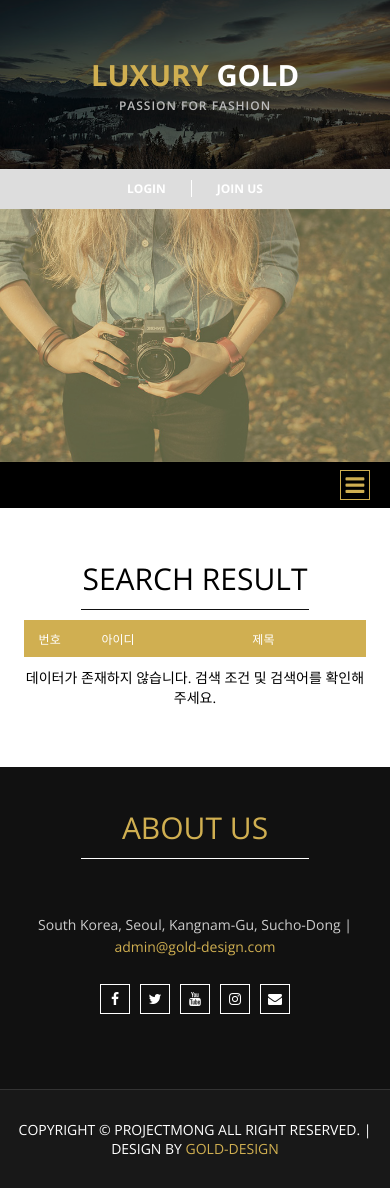
After one commit to cocoao/NA, a PHP site: page /gold/pages/qna/qna_search_result.php in a window 390 px wide. The commit adds this page. Run offline with PHP 8.4, Linux system fonts and the light colour scheme; data that the repository does not hold is empty.

Commit message:
2/29 모바일 버전 오류 수정 / Q&A 페이지 검색 기능 완료 / 메세지 전송 데이터베이스 연결 완료

```diff
--- a/gold/css/media.css
+++ b/gold/css/media.css
@@ -131,7 +131,8 @@
   .qnaBoxes .qnaSearchBtn{width: 14%;}
   .qnaBoxes .searchPaging>div.paging{justify-content: center;}
 
-  .qnaBoxes .writeBox p label,.qnaBoxes .writeBox p input,.qnaBoxes .writeBox p textarea,.qnaBoxes .writeBox button,.qnaBoxes .writeBox a{font-size: 12px;}
+  .qnaBoxes .writeBox p label,.qnaBoxes .writeBox p input,.qnaBoxes .writeBox p textarea,.qnaBoxes .writeBox button,.qnaBoxes .writeBox a,
+  .qnaBoxes .writeBox .qnaGuide span{font-size: 12px;}
 
   /* qna view page style */
   .qnaView .answerBox .ansInputForm textarea{font-size: 12px;}
@@ -186,7 +187,7 @@
   /* design page style */
   .designBoxes .designBox{width:50%;}
   .btns{flex-wrap: wrap; justify-content: space-between;}
-  .btns .commonBtn{margin: 0; margin-top: 5px; font-size: 12px;}
+  .btns .commonBtn{margin: 0; _margin-top: 5px; font-size: 12px; width: 49.5%;}
   .btns>a:nth-child(1){width: 49.5%;}
   .btns>a:nth-child(2){width: 49.5%;}
   .btns>a:nth-child(3){width: 100%; background: #d0af51; color: #fff;}
--- a/gold/css/qna.css
+++ b/gold/css/qna.css
@@ -31,7 +31,7 @@
 .qnaBoxes .writeBox{width: 80%; margin: 50px auto 0 ;}
 .qnaBoxes .writeBox .qnaGuide{width: 100%; height: auto; margin-bottom: 5px;}
 .qnaBoxes .writeBox .qnaGuide span{padding-right: 10px; border-right: 2px solid #d0af51; color: #d0af51; font-weight: 600;}
-.qnaBoxes .writeBox .qnaGuide span a{color: #d0af51; font-weight: 600;}
+.qnaBoxes .writeBox .qnaGuide span a{color: #d0af51; font-weight: 600;background: #fff; border: 0; padding: 0; float: none;}
 .qnaBoxes .writeBox .qnaGuide span:nth-child(2){padding-left: 10px; border-right:0px;}
 
 /* qna input box style */
--- a/gold/css/style.css
+++ b/gold/css/style.css
@@ -11,7 +11,7 @@ body{font-size:14px; font-family: 'Open Sans', sans-serif; }
 ol, ul{list-style: none;}
 a{text-decoration: none; color: #111;}
 img{display: block;}
-button, input, textarea{outline: 0; font-family: 'Open Sans'; -webkit-appearance:none; border-radius: 0;}
+button, input, textarea, select{outline: 0; font-family: 'Open Sans'; -webkit-appearance:none; border-radius: 0; background: #fff;}
 input::placeholder, textarea::placeholder{color: #d0af51;}
 input:focus, textarea:focus{background: #f8f8f8;}
 
--- /dev/null
+++ b/gold/pages/qna/qna_search_result.php
@@ -0,0 +1,119 @@
+<!DOCTYPE html>
+<html lang="en">
+<head>
+  <meta charset="UTF-8">
+  <meta name="viewport" content="width=device-width, initial-scale=1.0">
+  <title>Gold</title>
+  <!-- font awesome link -->
+  <link rel="stylesheet" href="https://cdnjs.cloudflare.com/ajax/libs/font-awesome/4.7.0/css/font-awesome.min.css">
+
+  <!-- main style css link -->
+  <link rel="stylesheet" href="/gold/css/style.css">
+
+  <!-- design form style css -->
+  <link rel="stylesheet" href="/gold/css/design_web_app.css">
+
+  <link rel="stylesheet" href="/gold/css/qna.css">
+
+  <!-- animation css link -->
+  <link rel="stylesheet" href="/gold/css/animation.css">
+
+  <!-- media query style css link -->
+  <link rel="stylesheet" href="/gold/css/media.css">
+
+  <!-- jQuery link -->
+  <script src="https://ajax.googleapis.com/ajax/libs/jquery/3.5.1/jquery.min.js"></script>
+  <script src="/gold/js/custom.js" defer></script>
+  <script src="/gold/js/web_design_page.js" defer></script>
+</head>
+
+<body>
+  <div class="wrap">
+    <?php include $_SERVER["DOCUMENT_ROOT"]."/gold/include/header.php" ?>
+    <section class="contents qna hasTitle">
+      <div class="center">
+        <!-- contact title style -->
+        <div class="title">
+          <h2>Search Result</h2>
+          <div class="subTit">
+            <span class="subLine"></span>
+            <a href="#" class="subLink">View More Details</a>
+          </div>
+        </div><!--contact end of common title -->
+        <div class="qnaBoxes deweBoxes">
+          <div class="qnaTable">
+            <ul class="qnaList">
+
+              <li class="qnaTitle clear">
+                <span class="qnaNum">번호</span>
+                <span class="qnaId">아이디</span>
+                <span class="qnaTit">제목</span>
+                <span class="qnaReg">등록일</span>
+                <span class="qnaHit">조회수</span>
+              </li>
+
+              <?php
+                $search_select=$_POST['searchSlect'];
+                $search_input=$_POST['qnaSearchInput'];
+
+                // echo $search_select, $search_input;
+
+                include $_SERVER['DOCUMENT_ROOT'].'/gold/php_process/connect/db_connect.php';
+                if($search_select=='qnaSearchID'){
+                  $sql = "select * from gold_qna where GOLD_QNA_id like '%$search_input%' order by GOLD_QNA_num desc";
+                } else {
+                  $sql = "select * from gold_qna where GOLD_QNA_tit like '%$search_input%' order by GOLD_QNA_num desc";
+                }
+                $search_result=mysqli_query($dbConn, $sql);
+                $search_result_num=mysqli_num_rows($search_result);
+
+                if(!$search_result_num){
+                  echo '<li style="padding:10px 0; width:100%; text-align:center;">데이터가 존재하지 않습니다. 검색 조건 및 검색어를 확인해주세요.</li>';
+                } else {
+                  while($search_select_row=mysqli_fetch_array($search_result)){
+                    $result_num=$search_select_row['GOLD_QNA_num'];
+                    $result_id=$search_select_row['GOLD_QNA_id'];
+                    $result_tit=$search_select_row['GOLD_QNA_tit'];
+                    $result_reg=$search_select_row['GOLD_QNA_reg'];
+                    $result_hit=$search_select_row['GOLD_QNA_hit'];
+               ?>
+              <li class="qnaContents clear">
+                <span class="qnaNum"><?=$result_num?></span>
+                <span class="qnaId"><?=$result_id?></span>
+
+                <?php
+                  $sql = "select * from gold_ans where GOLD_ANS_QNA_num=$result_num order by GOLD_ANS_num desc";
+
+                  $ans_res = mysqli_query($dbConn, $sql);
+                  $is_ans_res = mysqli_num_rows($ans_res);
+
+                  if(!$is_ans_res){
+                  ?>
+                  <span class="qnaTit"><a href="/gold/pages/qna/qna_view.php?num=<?=$result_num?>"><?=$result_tit?></a></span>
+                  <?php
+                  } else {
+                  ?>
+                  <span class="qnaTit"><a href="/gold/pages/qna/qna_view.php?num=<?=$result_num?>"><?=$result_tit?> [답변완료]</a></span>
+                  <?php
+                  }
+                  ?>
+
+                <span class="qnaReg"><?=$result_reg?></span>
+                <span class="qnaHit"><?=$result_hit?></span>
+              </li>
+
+              <?php
+                  }
+                }
+              ?>
+
+            </ul>
+          </div><!--end of qna table-->
+        </div>
+      </div><!--end of center-->
+    </section>
+    <?php include $_SERVER["DOCUMENT_ROOT"]."/gold/include/about.php" ?>
+    <?php include $_SERVER["DOCUMENT_ROOT"]."/gold/include/footer.php" ?>
+  </div>
+</body>
+</html>
--- a/gold/php_process/pages/qna_insert.php
+++ b/gold/php_process/pages/qna_insert.php
@@ -1,14 +1,14 @@
 <?php
   $qna_id=$_GET['id'];
-  $qna_tilte=nl2br($_POST['qnaTitle']);
-  $qna_tilte=addslashes($qna_tilte);
+  $qna_title=nl2br($_POST['qnaTitle']);
+  $qna_title=addslashes($qna_title);
   $qna_txt=nl2br($_POST['qnaTxt']);
   $qna_txt=addslashes($qna_txt);
   $qna_reg=date('Y-m-d');
   $qna_hit=0;
 
   include $_SERVER['DOCUMENT_ROOT'].'/gold/php_process/connect/db_connect.php';
-  $sql = "insert into gold_qna(GOLD_QNA_id,GOLD_QNA_tit,GOLD_QNA_con,GOLD_QNA_reg,GOLD_QNA_hit)values('$qna_id', '$qna_tilte', '$qna_txt', '$qna_reg', '$qna_hit')";
+  $sql = "insert into gold_qna(GOLD_QNA_id,GOLD_QNA_tit,GOLD_QNA_con,GOLD_QNA_reg,GOLD_QNA_hit)values('$qna_id', '$qna_title', '$qna_txt', '$qna_reg', '$qna_hit')";
 
   mysqli_query($dbConn, $sql);
 
--- a/gold/todo.txt
+++ b/gold/todo.txt
@@ -13,6 +13,9 @@ resize 함수 한번만 실행 기능
 앱 데이터베이스 구글플레입, 앱스토어 주소 입력 화면 제작
 페이지네이션 갯수 한정
 네이버, 카카오 등으로 로그인하기
-조회수 증가
+*조회수 증가
+모바일 select box 아래 화살표 표시
+Q&A view <br> 부분 안보이게
+메세지 입력 기능
 
 include $_SERVER['DOCUMENT_ROOT'].'/gold/php_process/connect/db_connect.php';
```
Also changed, not shown: gold/index.php (+37 -7 lines), gold/pages/qna/qna.php (+13 -3 lines), gold/php_process/pages/msg_insert.php (added, +23 -0 lines).
